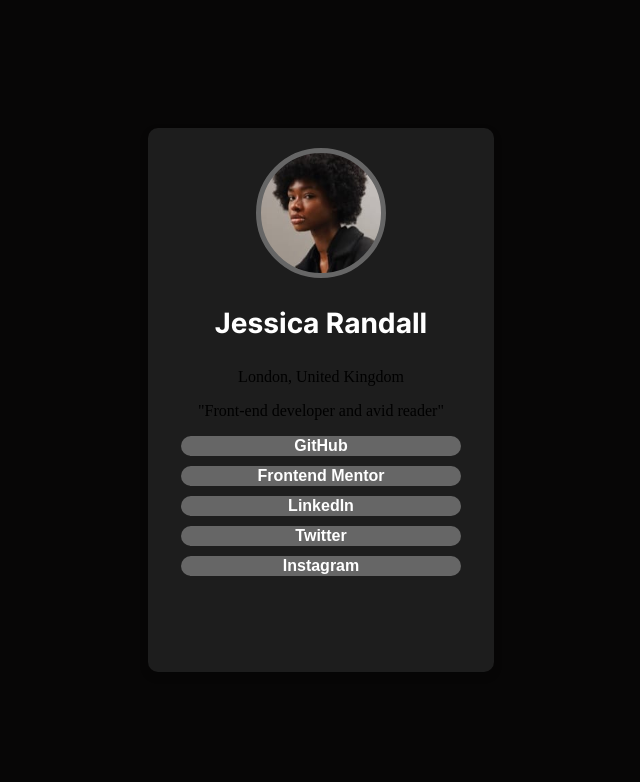
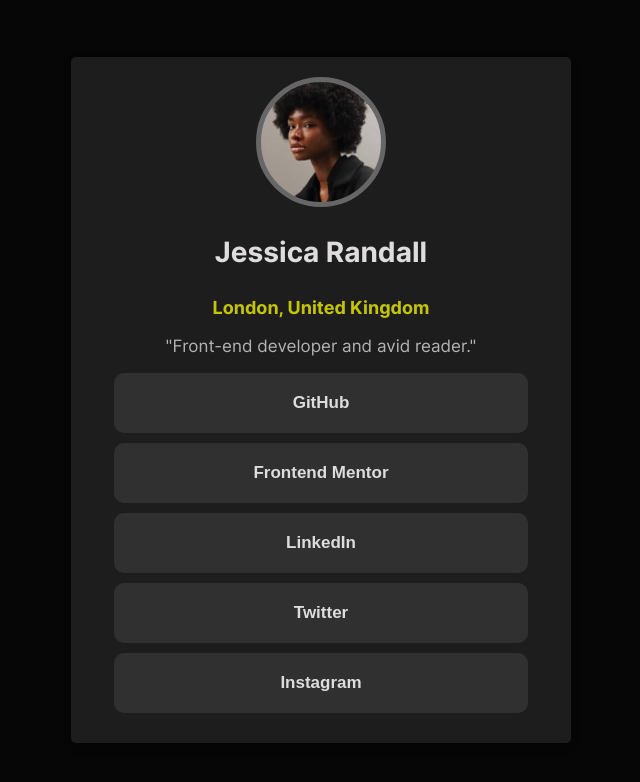
Before and after one commit to LGenSOC/socialprofile, a plain HTML site: page index.html in a window 1280 px wide. Shown: the whole page, without its empty margins (319-959 px from the left). Drawn offline with Linux system fonts and the light colour scheme.

Commit message:
final push

```diff
--- a/index.html
+++ b/index.html
@@ -18,7 +18,7 @@
         <div id="profileTitle" class="profile-info">
             <p class="p1">Jessica Randall</p>
             <p class="p2" >London, United Kingdom</p>
-            <p class="p3" >"Front-end developer and avid reader"</p>
+            <p class="p3" >"Front-end developer and avid reader."</p>
         </div>
         <div>
             <button class="profile-button" aria-label="View posts">GitHub</button>
--- a/styles.css
+++ b/styles.css
@@ -12,9 +12,9 @@
 
   .profile-container {
             background-color: rgb(29, 29, 29); /* Dark grey container */
-            width: 346px;
-            height: 544px;
-            border-radius: 10px;
+            width: 500px;
+            height: fit-content;
+            border-radius: 5px;
             box-shadow: 0 4px 8px rgba(0,0,0,0.2);
             text-align: center;
             padding: 20px;
@@ -33,18 +33,19 @@
         }
         .profile-button {
             display: block;
-            width: 280px; /* Adjust width of buttons */
-            height: 60px
+            width: 90%; /* Adjust width of buttons */
+            height: 60px;
             padding: 10px;
             margin: 10px auto;
-            background-color: #666; /* Light grey buttons */
-            color: white;
+            background-color: #313030; /* Light grey buttons */
+            color: rgb(222, 220, 220);
             border: none;
-            border-radius: 40px; /* Rounded corners for buttons */
+            border-radius: 10px; /* Rounded corners for buttons */
             cursor: pointer;
-            font-size: 16px;
+            font-size: 17px;
             font-weight: bold;
         }
+
         .profile-button:hover {
             background-color: #bbb; /* Slightly darker on hover */
         }
@@ -58,25 +59,27 @@
   src: url('assets/fonts/Inter-VariableFont_slnt,wght.ttf') format('truetype');
 }
 
-    .p1{
+.p1{
   font-weight: bold;
-  color: white;
+  color: rgb(222, 220, 220);
   font-size: 28px;
   font-family: 'Inter', sans-serif; /* Apply the Inter Regular font to paragraphs */
 }
+
+.p2{
+  font-weight: bold;
+  font-size: 18px;
+  color: rgb(196, 196, 6);
+  font-family: 'Inter', sans-serif; /* Apply the Inter Regular font to paragraphs */
 }
-    .p2{
-  font-weight: bold;
-  font-size: 20px;
-  color: yellow
+
+.p3{
+
+  font-size: 17px;
+  color: rgb(180, 178, 178);
+  font-family: 'Inter', sans-serif; /* Apply the Inter Regular font to paragraphs */
 }
-}
-    .p3{
 
-  font-size: 18px;
-  color: rgb(180, 178, 178);
-}
-}
 
 
          /* .body {
```
